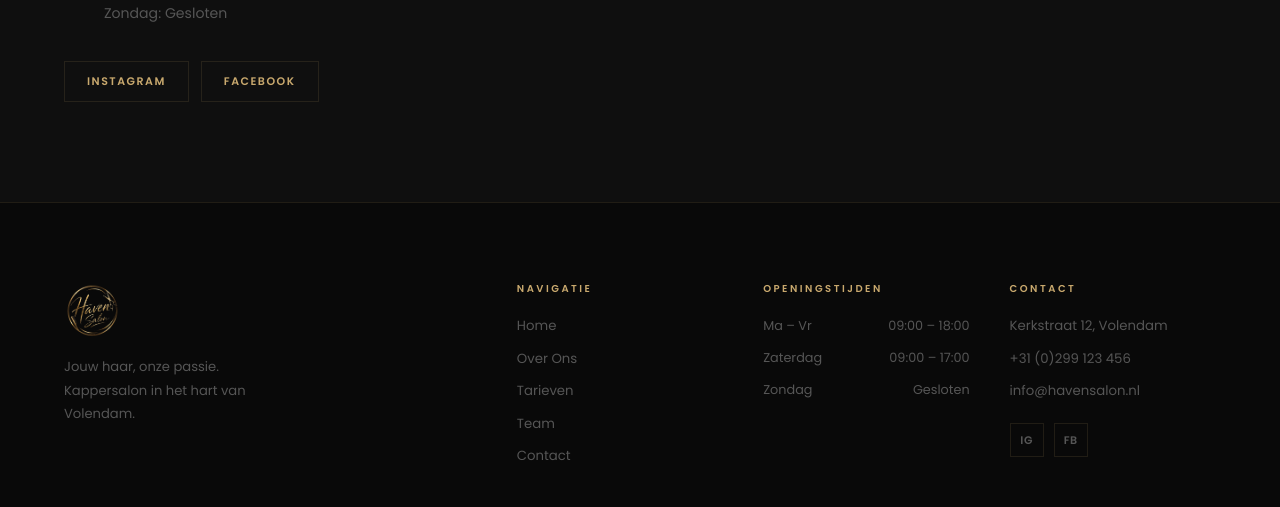
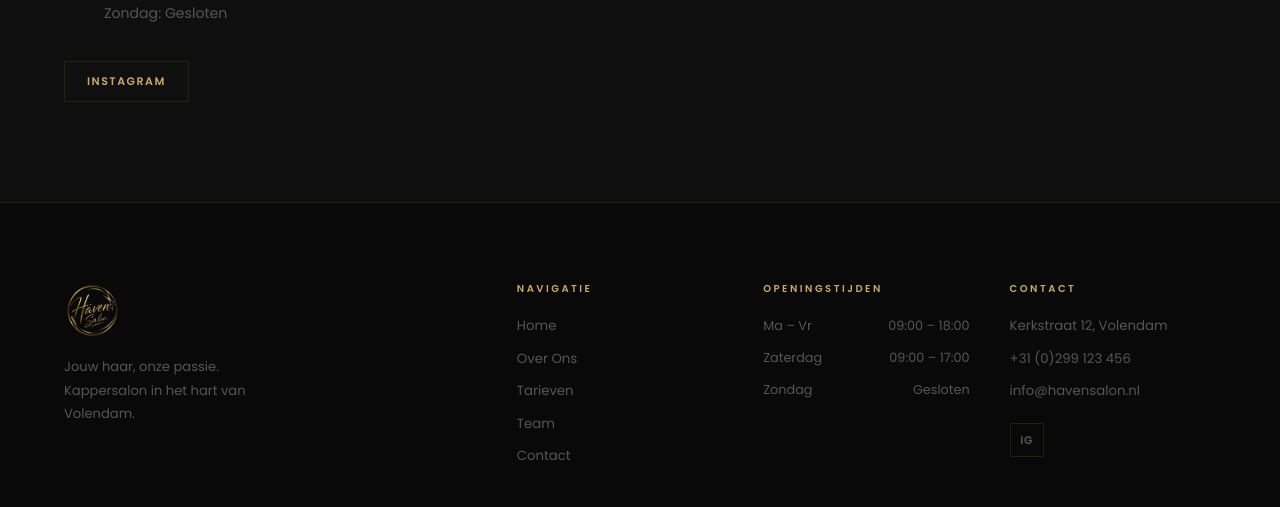
Before and after one commit to vegaswebber-web/haven-salon-website, a React (Vite) app in the folder haven salon website/: page /contact in a window 1280 px wide. Shown: the part 984-1491 px from the top of the page. Built offline with nearby package versions, Linux system fonts and the light colour scheme; no server answers; a web font is replaced by a local one.

Commit message:
remove facebook links everywhere

```diff
--- a/haven salon website/src/components/Footer.jsx
+++ b/haven salon website/src/components/Footer.jsx
@@ -59,7 +59,6 @@ export default function Footer() {
             </ul>
             <div className="footer-social">
               <a href="https://instagram.com" target="_blank" rel="noreferrer">IG</a>
-              <a href="https://facebook.com" target="_blank" rel="noreferrer">FB</a>
             </div>
           </div>
         </div>
--- a/haven salon website/src/pages/ComingSoonPage.jsx
+++ b/haven salon website/src/pages/ComingSoonPage.jsx
@@ -110,8 +110,6 @@ export default function ComingSoonPage() {
 
         <div className="cs-social">
           <a href="https://instagram.com" target="_blank" rel="noreferrer">Instagram</a>
-          <span>·</span>
-          <a href="https://facebook.com" target="_blank" rel="noreferrer">Facebook</a>
         </div>
       </div>
 
--- a/haven salon website/src/sections/Contact.jsx
+++ b/haven salon website/src/sections/Contact.jsx
@@ -77,7 +77,6 @@ export default function Contact() {
 
             <div className="contact-social">
               <a href="https://instagram.com" target="_blank" rel="noreferrer" className="social-btn">Instagram</a>
-              <a href="https://facebook.com" target="_blank" rel="noreferrer" className="social-btn">Facebook</a>
             </div>
           </div>
 
```
